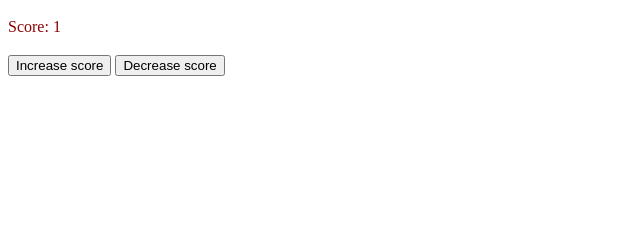
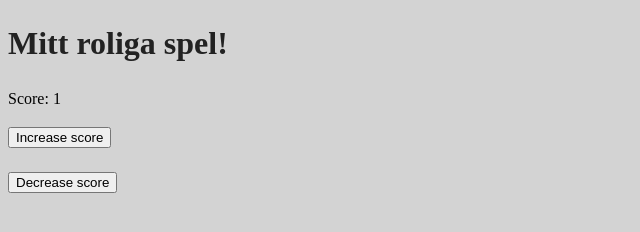
Before and after one commit to jenniferkivimaki/JS-assignments, a website built with webpack: page P13HTMLDOM/index.html in a window 1280 px wide. Both pictures are taken after a click on the button "Increase score". Shown: the whole page, without its empty margins (0-640 px from the left). Built offline with nearby package versions, Linux system fonts and the light colour scheme.

Commit message:
lagt till won/loose

```diff
--- a/P13HTMLDOM/index.html
+++ b/P13HTMLDOM/index.html
@@ -24,9 +24,11 @@
 
 <body>
   <!-- Add your site or application content here -->
-
-  <p id = 'text' style="color: darkred"> Score 0 </p>
+<h1>Mitt roliga spel!</h1>
+  <p id = 'text' style="color: black" > Score: 0 </p>
   <button id = "button"> Increase score </button>
+  <br>
+  <br>
   <button id = "button1"> Decrease score </button>
 
 
--- a/P13HTMLDOM/js/app.js
+++ b/P13HTMLDOM/js/app.js
@@ -1,3 +1,5 @@
+document.body.style.backgroundColor = 'lightgray';
+
 const text = document.getElementById('text');
 const button=document.getElementById('button');
 
@@ -11,9 +13,19 @@ function decreaseBy(inputNumber) {
  return score -= inputNumber;
   }
 
+
   function updateScore() {
     const textElement = document.getElementById('text');
     textElement.innerHTML = `Score: ${score}`;
+
+    if (score >= 10) {
+      textElement.innerHTML += `<br>You won!`;
+    }
+
+    else if (score <= -10) {
+      textElement.innerHTML += `<br>You loose!`;
+    }
+
   }
 
     document.getElementById('button').addEventListener('click', () => {
```
Lines whose indentation alone changed are shown as unchanged.
